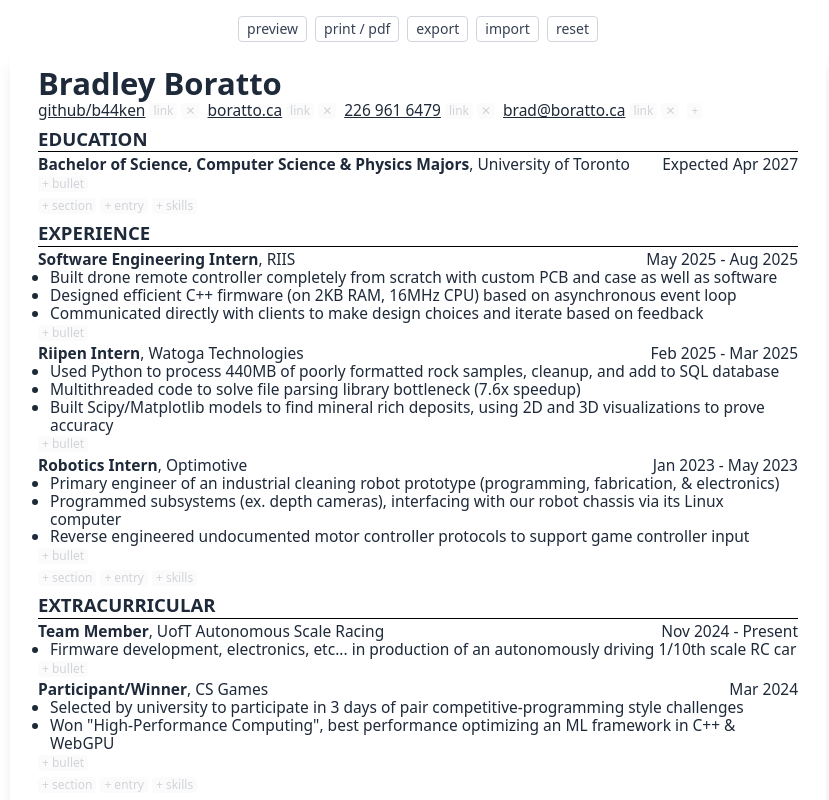
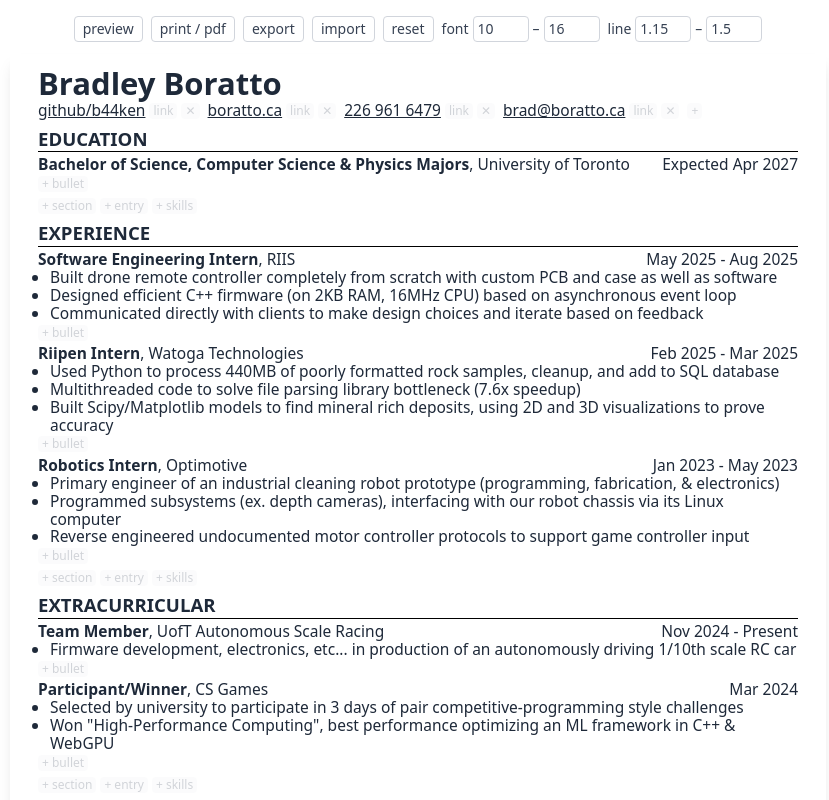
Before and after one commit to B44ken/resume, a React (Vite) app: page / in a window 1280 px wide. Shown: the top 800 px of the page, without its empty margins (222-1051 px from the left). Built offline with nearby package versions, Linux system fonts and the light colour scheme.

Commit message:
Add toolbar inputs for the fit ranges
Co-authored-by: B44ken <16675719+B44ken@users.noreply.github.com>

```diff
--- a/src/data.ts
+++ b/src/data.ts
@@ -6,6 +6,23 @@ export type SkillBlock = { id: string, kind: 'skill', title: string, skills: str
 export type Block = SectionBlock | EntryBlock | SkillBlock
 
 export type ResumeData = { name: string, info: Contact[], blocks: Block[] }
+
+export type Bounds = { min: number, max: number }
+export type FitLimits = { fontSize: Bounds, lineHeight: Bounds }
+
+// the automatic fit walks each value in these increments
+export const FONT_STEP = 0.25
+export const LINE_STEP = 0.01
+
+// how far the inputs let the bounds themselves be moved, so a stray keystroke
+// cannot make the resume unreadable
+export const FONT_BOUNDS: Bounds = { min: 6, max: 32 }
+export const LINE_BOUNDS: Bounds = { min: 0.8, max: 2.5 }
+
+export const defaultFit = (): FitLimits => ({
+  fontSize: { min: 10, max: 16 },
+  lineHeight: { min: 1.15, max: 1.5 },
+})
 
 export const newId = () =>
   `id-${Date.now().toString(36)}-${Math.random().toString(36).slice(2, 8)}`
@@ -101,6 +118,7 @@ export const defaultResume = (): ResumeData => ({
 })
 
 const STORAGE_KEY = 'resume.data.v1'
+const FIT_KEY = 'resume.fit.v1'
 
 const str = (value: unknown, fallback = '') => typeof value === 'string' ? value : fallback
 
@@ -172,8 +190,49 @@ export const saveResume = (data: ResumeData) => {
 export const clearResume = () => {
   try {
     localStorage.removeItem(STORAGE_KEY)
+    localStorage.removeItem(FIT_KEY)
   } catch {
     // ignore
+  }
+}
+
+export const clamp = (value: number, bounds: Bounds) => Math.min(bounds.max, Math.max(bounds.min, value))
+
+// the bounds are user supplied too, so they are kept inside what the inputs
+// allow and in the right order before anything is measured with them
+const parseBounds = (raw: unknown, limits: Bounds, fallback: Bounds): Bounds => {
+  const value = typeof raw === 'object' && raw !== null ? raw as Record<string, unknown> : {}
+  const num = (candidate: unknown, other: number) =>
+    typeof candidate === 'number' && Number.isFinite(candidate) ? clamp(candidate, limits) : other
+
+  const min = num(value.min, fallback.min)
+  return { min, max: Math.max(min, num(value.max, fallback.max)) }
+}
+
+export const parseFit = (raw: unknown): FitLimits => {
+  const value = typeof raw === 'object' && raw !== null ? raw as Record<string, unknown> : {}
+  const fallback = defaultFit()
+
+  return {
+    fontSize: parseBounds(value.fontSize, FONT_BOUNDS, fallback.fontSize),
+    lineHeight: parseBounds(value.lineHeight, LINE_BOUNDS, fallback.lineHeight),
+  }
+}
+
+export const loadFit = (): FitLimits => {
+  try {
+    const stored = localStorage.getItem(FIT_KEY)
+    return stored ? parseFit(JSON.parse(stored)) : defaultFit()
+  } catch {
+    return defaultFit()
+  }
+}
+
+export const saveFit = (limits: FitLimits) => {
+  try {
+    localStorage.setItem(FIT_KEY, JSON.stringify(limits))
+  } catch {
+    // storage may be unavailable (private mode, quota); editing still works
   }
 }
 
--- a/src/fit.ts
+++ b/src/fit.ts
@@ -1,6 +1,8 @@
 import { useCallback, useEffect, useLayoutEffect, useRef } from 'react'
+import { FONT_STEP, LINE_STEP } from './data'
+import type { Bounds, FitLimits } from './data'
 
-type Range = { min: number, max: number, step: number }
+type Range = Bounds & { step: number }
 
 export type Fit = { fontSize: number, lineHeight: number }
 
@@ -8,16 +10,13 @@ export type Fit = { fontSize: number, lineHeight: number }
 export const PAGE_WIDTH = 8.5 * 96
 export const PAGE_HEIGHT = 11 * 96
 
-// the ranges the resume is allowed to move within: font size wins first (the
-// largest one that still fits a page), then line height is maximised for it
-export const FONT_SIZE: Range = { min: 10, max: 16, step: 0.25 }
-export const LINE_HEIGHT: Range = { min: 1.15, max: 1.5, step: 0.01 }
-
 const stepCount = (range: Range) => Math.max(0, Math.ceil((range.max - range.min) / range.step))
 
 const valueAt = (range: Range, step: number) => Math.min(range.max, range.min + step * range.step)
 
 const stepUp = (range: Range, value: number) => Math.min(range.max, value + range.step)
+
+const inRange = (range: Range, value: number) => value >= range.min && value <= range.max
 
 // largest value in the range that still fits, falling back to the minimum;
 // taller text never fits better, so the predicate can be searched
@@ -34,7 +33,12 @@ const largestFitting = (range: Range, fits: (value: number) => boolean) => {
   return valueAt(range, low)
 }
 
-const fit = (sheet: HTMLElement, previous: Fit | null): Fit => {
+// the resume is fitted inside the bounds the user picked: font size wins first
+// (the largest one that still fits a page), then line height is maximised for it
+const fit = (sheet: HTMLElement, previous: Fit | null, limits: FitLimits): Fit => {
+  const fontRange: Range = { ...limits.fontSize, step: FONT_STEP }
+  const lineRange: Range = { ...limits.lineHeight, step: LINE_STEP }
+
   // the editing chrome does not print, so it must not count towards the page
   const chrome = Array.from(sheet.querySelectorAll<HTMLElement>('[data-chrome]'))
   chrome.forEach(element => { element.style.display = 'none' })
@@ -53,16 +57,18 @@ const fit = (sheet: HTMLElement, previous: Fit | null): Fit => {
   // most edits do not change what fits, so the previous result is verified
   // first: it is still the answer when growing either value overflows
   const settled = ({ fontSize, lineHeight }: Fit) => {
+    if (!inRange(fontRange, fontSize) || !inRange(lineRange, lineHeight)) return false
+
     if (!apply({ fontSize, lineHeight }))
-      return fontSize <= FONT_SIZE.min && lineHeight <= LINE_HEIGHT.min
+      return fontSize <= fontRange.min && lineHeight <= lineRange.min
 
-    return (fontSize >= FONT_SIZE.max || !apply({ fontSize: stepUp(FONT_SIZE, fontSize), lineHeight: LINE_HEIGHT.min }))
-      && (lineHeight >= LINE_HEIGHT.max || !apply({ fontSize, lineHeight: stepUp(LINE_HEIGHT, lineHeight) }))
+    return (fontSize >= fontRange.max || !apply({ fontSize: stepUp(fontRange, fontSize), lineHeight: lineRange.min }))
+      && (lineHeight >= lineRange.max || !apply({ fontSize, lineHeight: stepUp(lineRange, lineHeight) }))
   }
 
   const search = (): Fit => {
-    const fontSize = largestFitting(FONT_SIZE, size => apply({ fontSize: size, lineHeight: LINE_HEIGHT.min }))
-    return { fontSize, lineHeight: largestFitting(LINE_HEIGHT, height => apply({ fontSize, lineHeight: height })) }
+    const fontSize = largestFitting(fontRange, size => apply({ fontSize: size, lineHeight: lineRange.min }))
+    return { fontSize, lineHeight: largestFitting(lineRange, height => apply({ fontSize, lineHeight: height })) }
   }
 
   const result = previous && settled(previous) ? previous : search()
@@ -75,17 +81,24 @@ const fit = (sheet: HTMLElement, previous: Fit | null): Fit => {
 }
 
 // keeps the resume as large as it can be while staying on a single page
-export const useAutoFit = <T extends HTMLElement>() => {
+export const useAutoFit = <T extends HTMLElement>(limits: FitLimits) => {
   const ref = useRef<T>(null)
   const current = useRef<Fit | null>(null)
   const width = useRef(0)
 
+  // the bounds are read through a ref so changing them does not have to tear
+  // down the observers below
+  const latest = useRef(limits)
+
   const refit = useCallback(() => {
-    if (ref.current) current.current = fit(ref.current, current.current)
+    if (ref.current) current.current = fit(ref.current, current.current, latest.current)
   }, [])
 
   // any edit can change how much content there is, so refit after every render
-  useLayoutEffect(refit)
+  useLayoutEffect(() => {
+    latest.current = limits
+    refit()
+  })
 
   useEffect(() => {
     const sheet = ref.current
--- a/src/page.tsx
+++ b/src/page.tsx
@@ -2,21 +2,86 @@ import { useEffect, useRef, useState } from 'react'
 import { Resume } from './resume'
 import { EditingProvider } from './editable'
 import { useAutoFit } from './fit'
-import { clearResume, defaultResume, loadResume, parseResume, saveResume } from './data'
-import type { ResumeData } from './data'
+import {
+  FONT_BOUNDS, FONT_STEP, LINE_BOUNDS, LINE_STEP,
+  clamp, clearResume, defaultFit, defaultResume, loadFit, loadResume, parseResume, saveFit, saveResume,
+} from './data'
+import type { Bounds, FitLimits, ResumeData } from './data'
 
 const ToolbarButton: React.FC<{ children: React.ReactNode, onClick: () => void }> = ({ children, onClick }) =>
   <button type="button" onClick={onClick} className="px-2 py-0.5 rounded border border-gray-300 hover:bg-gray-100 cursor-pointer">
     {children}
   </button>
 
+type NumberFieldProps = { value: number, bounds: Bounds, step: number, title: string, onChange: (value: number) => void }
+
+// a half finished entry like "1" is out of bounds and would be clamped into
+// something the typist did not ask for, so only usable values are applied while
+// typing and whatever is left over is clamped once the field is left
+const NumberField: React.FC<NumberFieldProps> = ({ value, bounds, step, title, onChange }) => {
+  const [text, setText] = useState<string | null>(null)
+
+  const commit = () => {
+    const next = Number(text)
+    setText(null)
+    if (text !== null && text.trim() !== '' && Number.isFinite(next)) onChange(clamp(next, bounds))
+  }
+
+  return <input
+    type="number"
+    inputMode="decimal"
+    title={title}
+    aria-label={title}
+    min={bounds.min}
+    max={bounds.max}
+    step={step}
+    value={text ?? String(value)}
+    className="w-14 px-1 py-0.5 rounded border border-gray-300 tabular-nums"
+    onChange={event => {
+      setText(event.target.value)
+      const next = Number(event.target.value)
+      if (event.target.value.trim() === '' || !Number.isFinite(next)) return
+      if (next >= bounds.min && next <= bounds.max) {
+        setText(null)
+        onChange(next)
+      }
+    }}
+    onBlur={commit}
+    onKeyDown={event => { if (event.key === 'Enter') event.currentTarget.blur() }}
+  />
+}
+
+type FitFieldsProps = { label: string, bounds: Bounds, step: number, value: Bounds, onChange: (value: Bounds) => void }
+
+const FitFields: React.FC<FitFieldsProps> = ({ label, bounds, step, value, onChange }) =>
+  <span className="inline-flex items-center gap-1">
+    <span>{label}</span>
+    <NumberField
+      value={value.min}
+      bounds={bounds}
+      step={step}
+      title={`minimum ${label}`}
+      onChange={min => onChange({ min, max: Math.max(min, value.max) })}
+    />
+    <span>–</span>
+    <NumberField
+      value={value.max}
+      bounds={bounds}
+      step={step}
+      title={`maximum ${label}`}
+      onChange={max => onChange({ min: Math.min(max, value.min), max })}
+    />
+  </span>
+
 export const Page = () => {
   const [data, setData] = useState<ResumeData>(loadResume)
   const [editing, setEditing] = useState(true)
+  const [fit, setFit] = useState<FitLimits>(loadFit)
   const fileInput = useRef<HTMLInputElement>(null)
-  const sheet = useAutoFit<HTMLDivElement>()
+  const sheet = useAutoFit<HTMLDivElement>(fit)
 
   useEffect(() => saveResume(data), [data])
+  useEffect(() => saveFit(fit), [fit])
 
   const onImport = async (file: File | undefined) => {
     if (!file) return
@@ -43,11 +108,12 @@ export const Page = () => {
     if (!window.confirm('discard your edits and go back to the template?')) return
     clearResume()
     setData(defaultResume())
+    setFit(defaultFit())
   }
 
   return (
     <div className='mx-auto my-4 max-w-[8.5in] h-full print:m-0'>
-      <div className="print:hidden flex justify-center items-center gap-2 mb-3 text-sm text-gray-700">
+      <div className="print:hidden flex flex-wrap justify-center items-center gap-2 mb-3 text-sm text-gray-700">
         <ToolbarButton onClick={() => setEditing(!editing)}>{editing ? 'preview' : 'edit'}</ToolbarButton>
         <ToolbarButton onClick={() => window.print()}>print / pdf</ToolbarButton>
         <ToolbarButton onClick={onExport}>export</ToolbarButton>
@@ -63,6 +129,20 @@ export const Page = () => {
             event.target.value = ''
           }}
         />
+        <FitFields
+          label="font"
+          bounds={FONT_BOUNDS}
+          step={FONT_STEP}
+          value={fit.fontSize}
+          onChange={fontSize => setFit({ ...fit, fontSize })}
+        />
+        <FitFields
+          label="line"
+          bounds={LINE_BOUNDS}
+          step={LINE_STEP}
+          value={fit.lineHeight}
+          onChange={lineHeight => setFit({ ...fit, lineHeight })}
+        />
       </div>
       <div ref={sheet} className="shadow-lg py-3 px-7 print:h-full print:shadow-none">
         <EditingProvider value={editing}>
```
Also changed, not shown: 6 other files (tests, documents, lock files or other folders).
